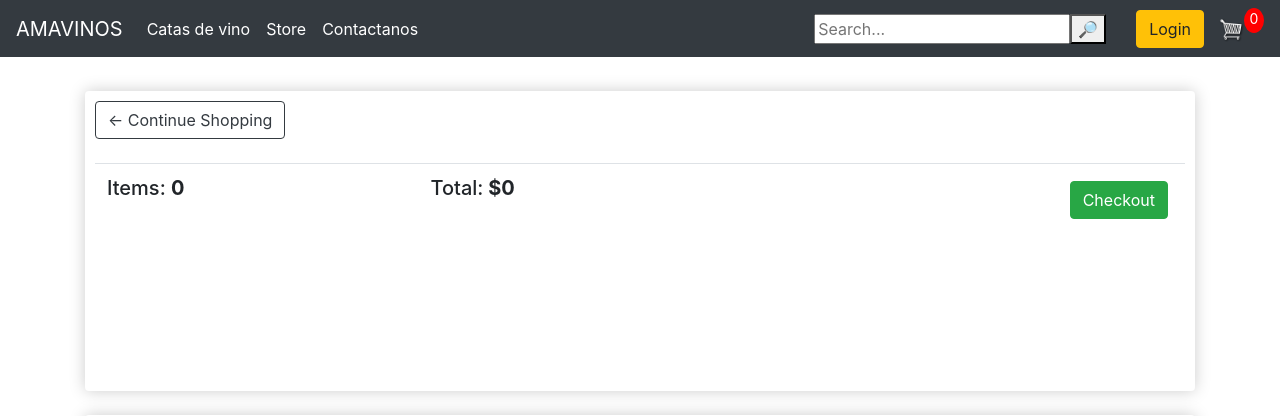
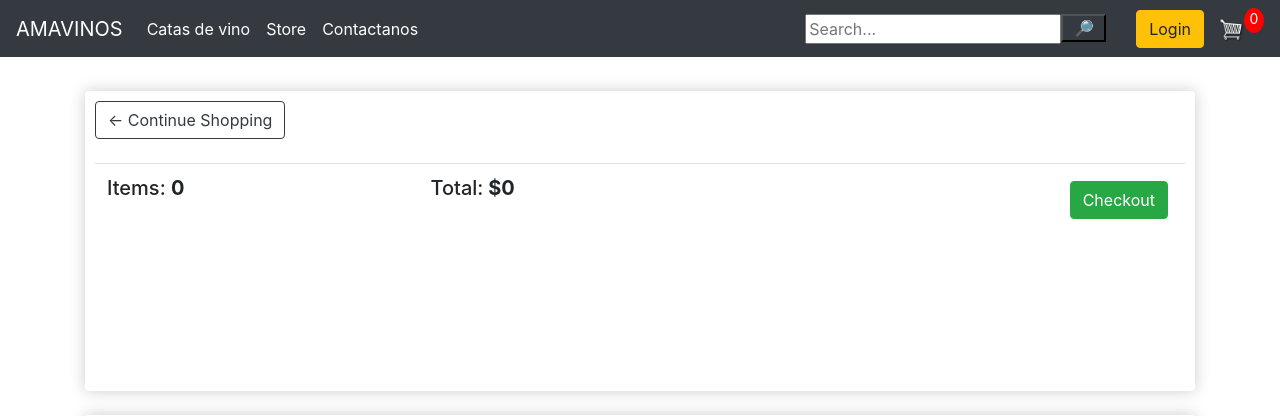
Before and after one commit to mdmarghe/amavinos, a Django app: page /cart/ in a window 1280 px wide. Shown: the top 416 px of the page. Run offline with Django 3.2, Linux system fonts and the light colour scheme; lists and menus that the app fills with data are empty; some libraries are stand-ins or nearby versions.

Commit message:
ok cercare

```diff
--- a/store/templates/store/main.html
+++ b/store/templates/store/main.html
@@ -162,13 +162,12 @@
 
 			<div class="search-bar">
 				<form action="{% url 'search_results' %}" method="get">
-					<div class="search-bar">
-					  <input name="q" type="text" placeholder="Search...">
-					  <button class="search-button">&#x1F50E</button>
-					</div>
-				  </form>
-			</div>
-
+				  <div class="search-bar">
+					<input name="q" type="text" placeholder="Search...">
+					<button class="search-btn" type="submit">&#x1F50E</button>
+				  </div>
+				</form>
+			  </div>
 			<!-- Login button -->
 			<a href="#" class="btn btn-warning">Login</a>
 
--- a/store/templates/store/search_results.html
+++ b/store/templates/store/search_results.html
@@ -12,3 +12,5 @@
 {% empty %}
     <p>No products found.</p>
 {% endfor %}
+
+{% endblock content %}
--- a/store/urls.py
+++ b/store/urls.py
@@ -14,7 +14,7 @@ urlpatterns = [
 	path('checkout/', views.checkout, name="checkout"),
     path('contactenos/', views.contacts, name="contacts"),
     #path('checkout/', views.ProductLandingPageView.as_view(), name="checkout"),
-    path('search/', views.search_results, name='search_results'),
+    path('search/', views.search_results, name="search_results"),
 
     path('cancel/', views.CancelView.as_view(), name='cancel'),
     path('success/', views.SuccessView.as_view(), name='success'),
--- a/store/views.py
+++ b/store/views.py
@@ -165,7 +165,7 @@ def search_results(request):
     # Implement your search logic here using the 'query' parameter
     # For example, you can filter products based on the query and pass them to the template
     products = Product.objects.filter(Q(name__icontains=query) | Q(description__icontains=query))
-    return render(request, 'search_results.html', {'products': products})
+    return render(request, 'store/search_results.html', {'products': products})
 
 
 
```
